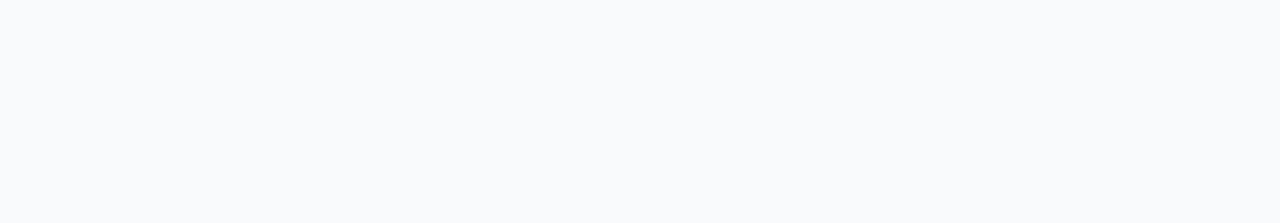
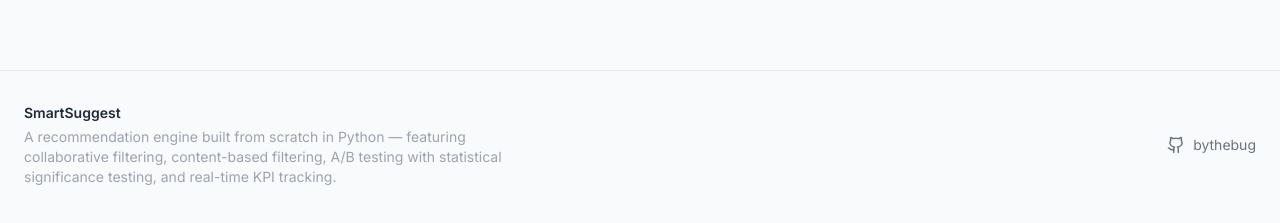
Before and after one commit to bythebug/smart-suggest, a React (Vite) app in the folder frontend/: page / in a window 1280 px wide. Shown: the part 237-460 px from the top of the page. Built offline with nearby package versions, Linux system fonts and the light colour scheme; no server answers.

Commit message:
UI: add footer with app description and GitHub link

```diff
--- a/frontend/src/App.jsx
+++ b/frontend/src/App.jsx
@@ -1,4 +1,5 @@
 import { useState } from 'react';
+import { Github } from 'lucide-react';
 import OverviewPage from './pages/OverviewPage.jsx';
 import RecommendationsPage from './pages/RecommendationsPage.jsx';
 import ABTestsPage from './pages/ABTestsPage.jsx';
@@ -42,6 +43,28 @@ export default function App() {
         {tab === 'recommendations' && <RecommendationsPage />}
         {tab === 'abtests'         && <ABTestsPage />}
       </main>
+
+      <footer className="border-t border-gray-200 mt-16">
+        <div className="max-w-7xl mx-auto px-6 py-8 flex items-center justify-between">
+          <div>
+            <p className="text-sm font-semibold text-gray-800 mb-1">SmartSuggest</p>
+            <p className="text-sm text-gray-400 max-w-lg">
+              A recommendation engine built from scratch in Python — featuring collaborative
+              filtering, content-based filtering, A/B testing with statistical significance
+              testing, and real-time KPI tracking.
+            </p>
+          </div>
+          <a
+            href="https://github.com/bythebug"
+            target="_blank"
+            rel="noopener noreferrer"
+            className="flex items-center gap-2 text-sm text-gray-500 hover:text-gray-900 transition-colors shrink-0 ml-10"
+          >
+            <Github size={18} />
+            bythebug
+          </a>
+        </div>
+      </footer>
     </div>
   );
 }
```
